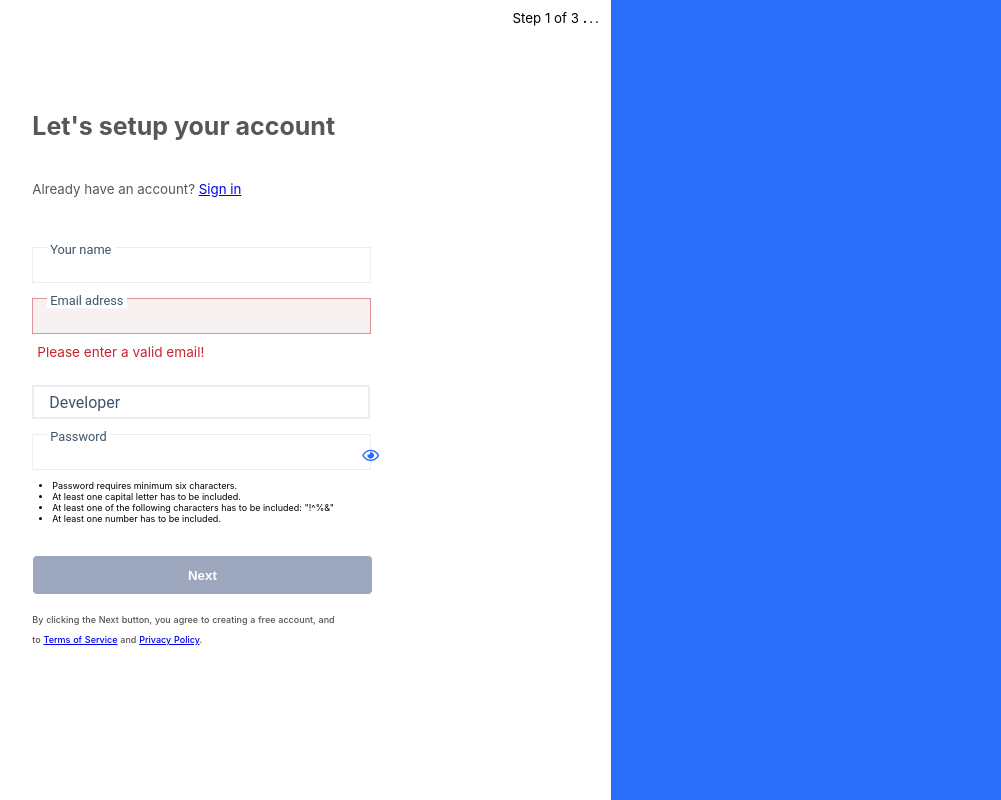
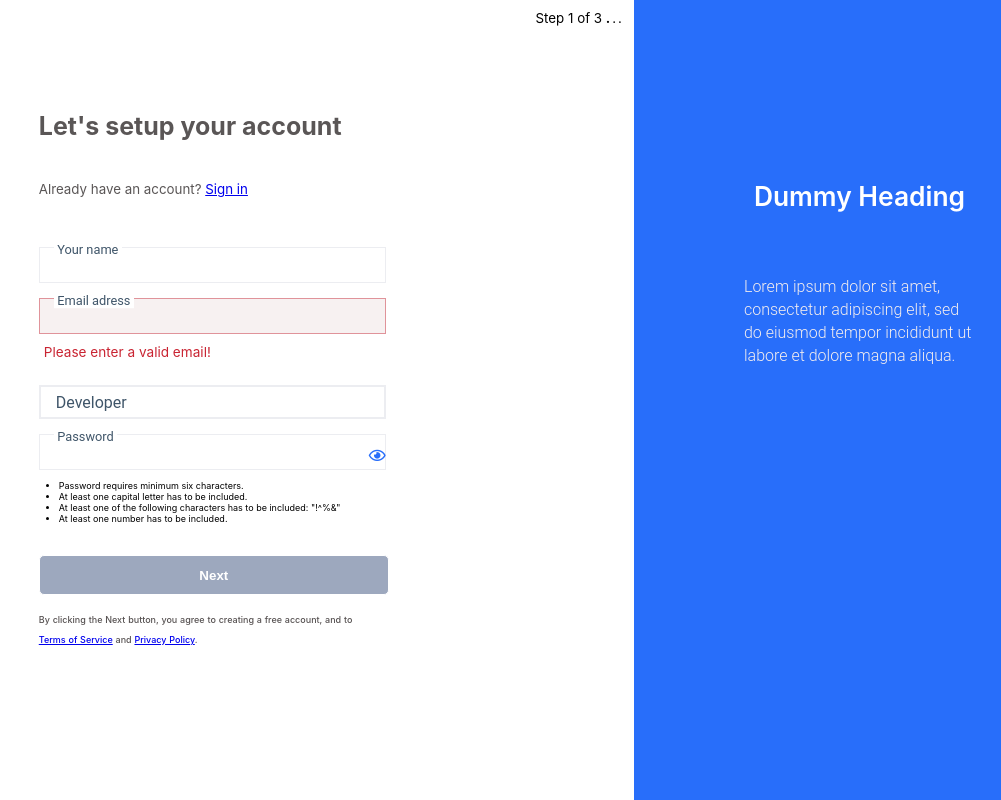
Before and after one commit to necmigunduz/simple_login_page, a React (Create React App) app: page / in a window 1280 px wide. Shown: the top 800 px of the page, without its empty margins (195-1196 px from the left). Built offline with nearby package versions, Linux system fonts and the light colour scheme.

Commit message:
Add right side and relevant styling

```diff
--- a/src/App.css
+++ b/src/App.css
@@ -22,6 +22,9 @@
   margin-top: 15px;
 }
 
+.m-t-40p {
+  margin-top: 40%;
+}
 .h-100vh {
   height: 100vh;
 }
@@ -47,7 +50,7 @@
 }
 
 .w-30 {
-  width: 40%;
+  width: 37%;
 }
 
 .w-100 {
@@ -106,6 +109,14 @@
   font-size: 25px;
 }
 
+.f-size-header {
+  font-size: 1.65em;
+}
+
+.letter-space {
+  font-weight: 560;
+}
+
 .bold {
   font-weight: bold;
 }
@@ -118,10 +129,15 @@ ul {
   margin-left: -20px;
   margin-top: -10px;
 }
+
 li {
   font-size: 9px;
   text-align: left;
   width: 100%;
+}
+
+.roboto {
+  font-family: Roboto, sans-serif;
 }
 /* Input shaper */
 div.input-block {
@@ -215,6 +231,15 @@ div.input-block input + span.placeholder {
   word-spacing: 0.4px;
 }
 
+.side-text {
+  padding: 47px 110px;
+  color: rgb(245, 238, 238);
+  line-height: 23px;
+  font-family: Roboto, sans-serif;
+  font-weight: 300;
+  font-size: 1em;
+}
+
 /* Display error messages */
 .input-container[data-error] .input {
   border-color: #e0939a;
--- a/src/App.js
+++ b/src/App.js
@@ -158,7 +158,10 @@ function App() {
           </form>
         </div>
       </div>
-      <div className="bg-blue w-30 h-120"></div>
+      <div className="bg-blue w-30 h-120">
+        <h2 className="text-center m-auto m-t-40p f-size-header text-white letter-space">Dummy Heading</h2>
+        <p className="side-text">Lorem ipsum dolor sit amet, consectetur adipiscing elit, sed do eiusmod tempor incididunt ut labore et dolore magna aliqua.</p>
+      </div>
     </div>
   );
 }
```
